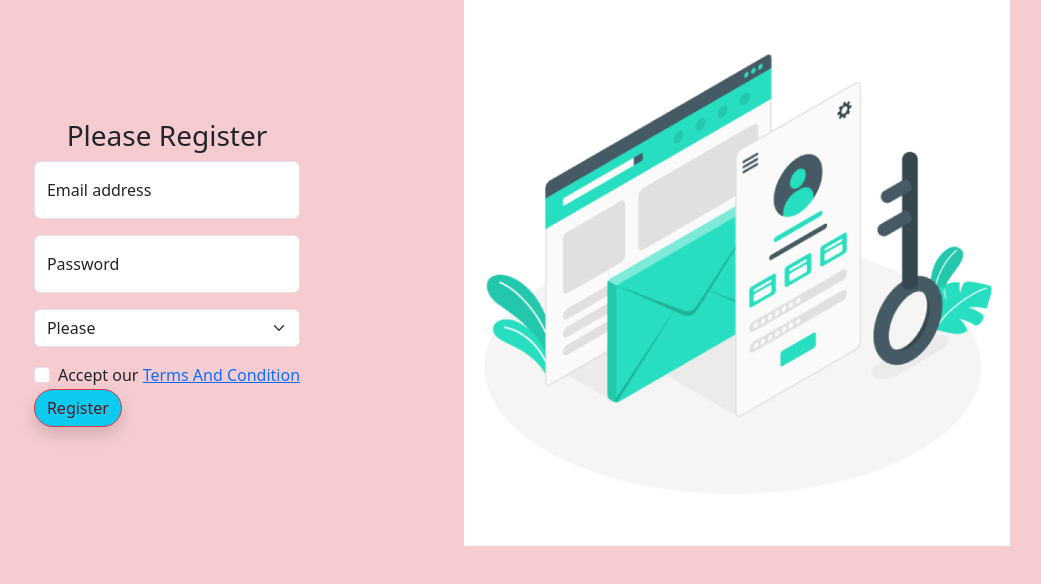
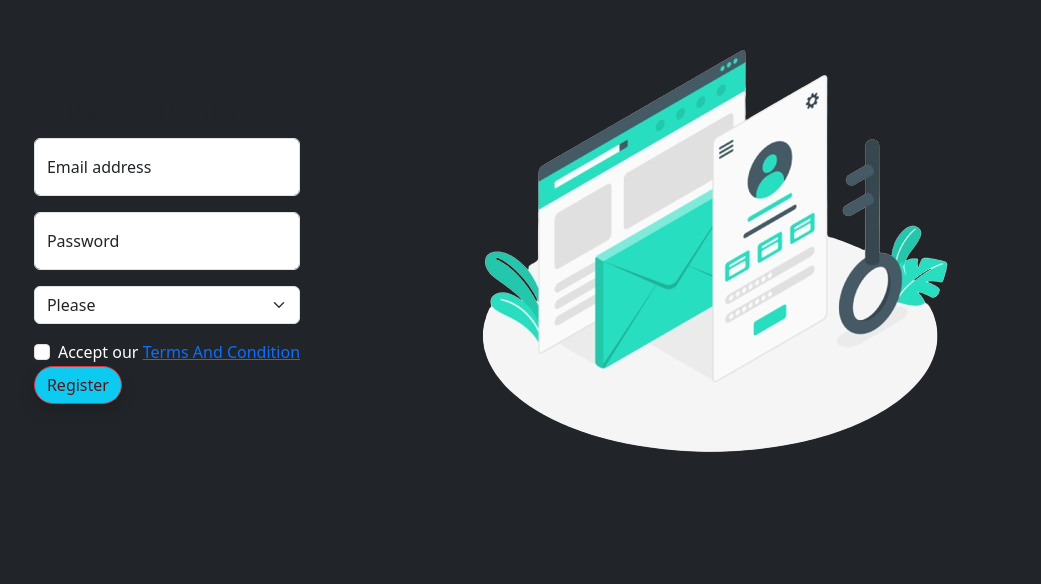
Before and after one commit to ImranParthiib/Bootstrap-FrameWork, a plain HTML site: page Initial Phase/registration.html in a window 1280 px wide. Shown: the whole page, without its empty margins (188-1229 px from the left). Drawn offline with nearby package versions, Linux system fonts and the light colour scheme.

Commit message:
Background Changed and picture correction

```diff
--- a/Initial Phase/registration.html
+++ b/Initial Phase/registration.html
@@ -12,7 +12,7 @@
     <!-- Font Aswesome Link -->
     <script src="https://kit.fontawesome.com/3180a89ad8.js" crossorigin="anonymous"></script>
 </head>
-<body class="bg-danger bg-opacity-25">
+<body class="bg-dark">
     <section class="container">
         <div class="row">
             <div class="col-md-6 d-flex flex-column justify-content-center align-items-center">
@@ -34,16 +34,16 @@
                     </select>
                     <div class="form-check">
                         <input class="form-check-input" type="checkbox" value="" id="flexCheckDefault">
-                        <label class="form-check-label" for="flexCheckDefault">
+                        <label class="form-check-label text-white" for="flexCheckDefault">
                              Accept our <a href="#">Terms And Condition</a>
                         </label>
                     </div>
-                    <input class="btn btn-info btn-outline-danger rounded-pill shadow text-danger-emphasis " type="submit" value="Register"
+                    <input class="btn btn-info btn-outline-danger rounded-pill shadow text-danger-emphasis" type="submit" value="Register"
                         style="transition: transform 0.3s ease-in-out;">
                 </form>
             </div>
             <div class="col-md-6">
-                <img class="img-fluid" src="images/register.png" alt="">
+                <img class="img-fluid" src="images/Register/register_preview.png" alt="">
             </div>
         </div>
     </section>
```
Also changed, not shown: Initial Phase/images/Register/register_preview.png (added).
